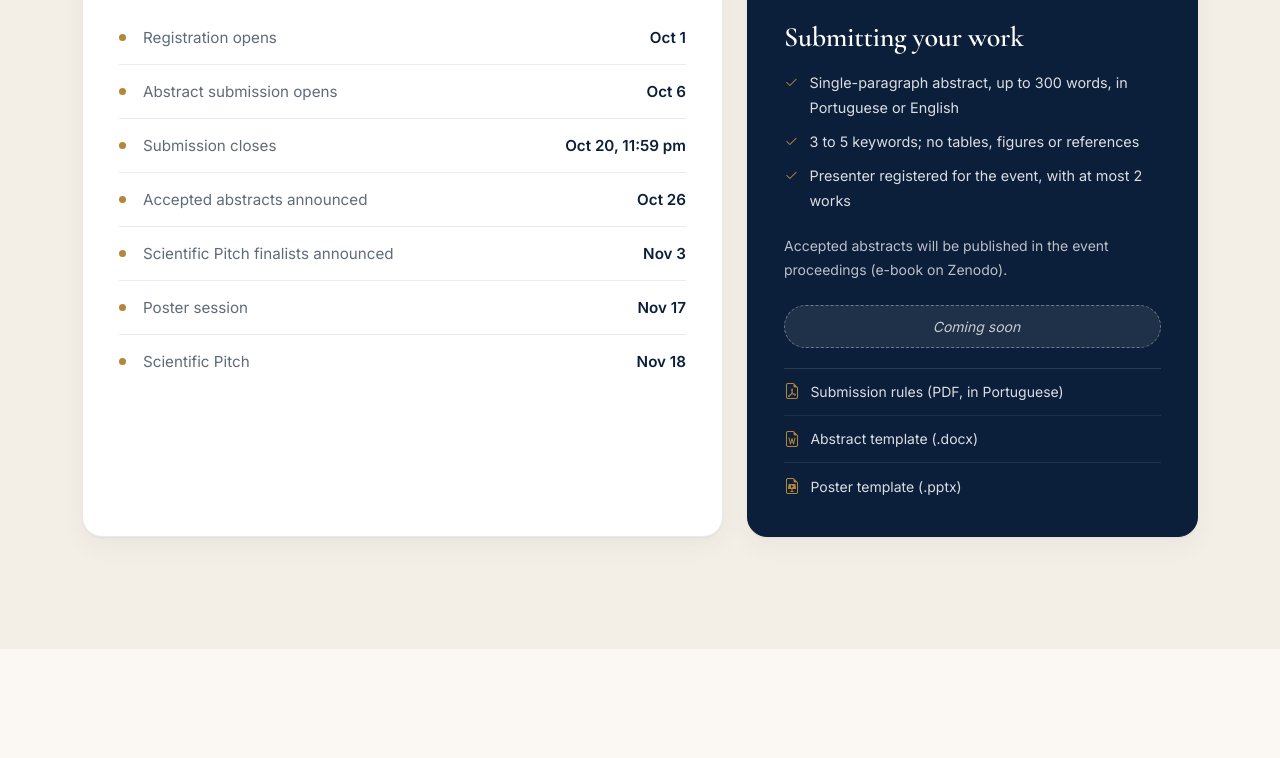
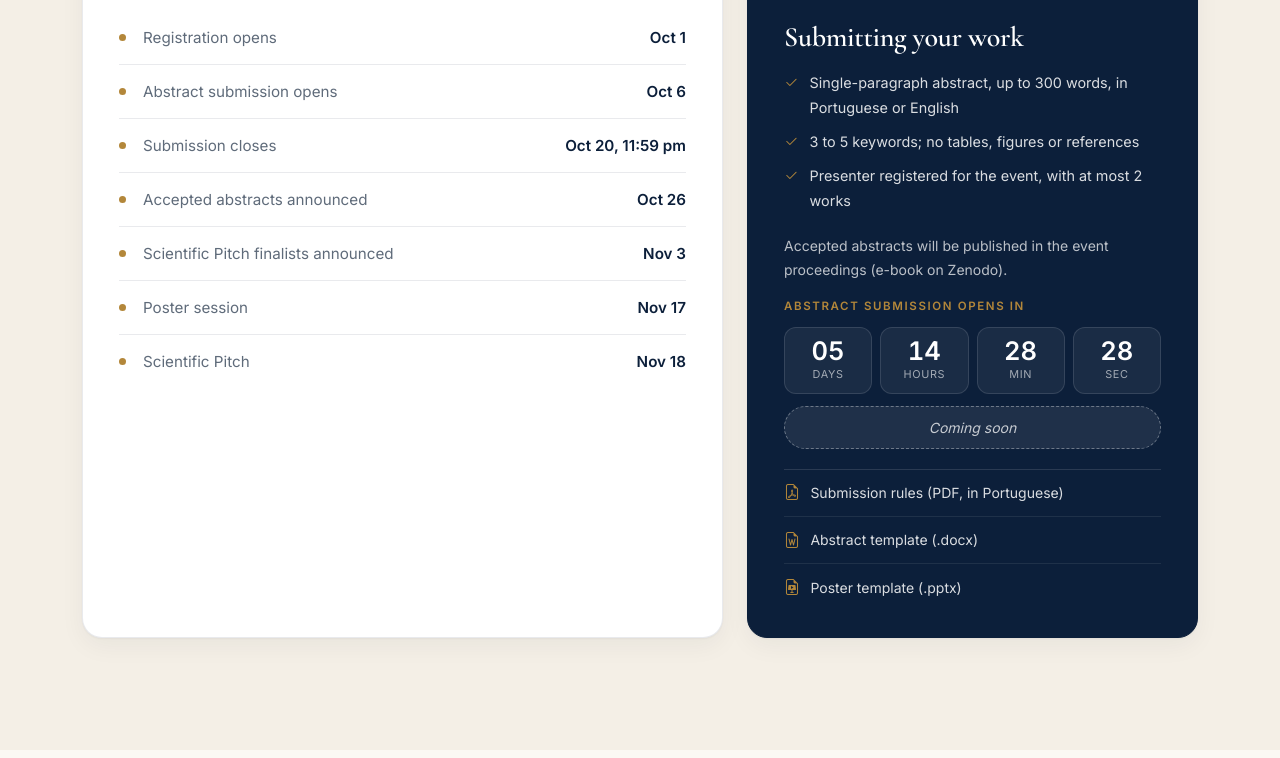
Before and after one commit to omixlab/neuromicrobioma-2026, a plain HTML site: page index.html in a window 1280 px wide. Shown: the part 5838-6596 px from the top of the page. Drawn offline with nearby package versions, Linux system fonts and the light colour scheme.

Commit message:
countdown

```diff
--- a/css/custom.css
+++ b/css/custom.css
@@ -246,15 +246,59 @@ a:hover { color: var(--gold); }
 
 .btn-outline-light-custom:hover { color: #fff; border-color: #fff; transform: translateY(-2px); }
 
-/* Form buttons not open yet: "disabled" shows the "Em breve" label and hides the external-link icon */
-.btn .soon { display: none; }
+/* Countdown until a form opens (js/script.js hides it and enables the button at zero) */
+.countdown { margin-top: 1.75rem; }
+.countdown + .btn { margin-top: 0.75rem !important; }
 
-.btn.disabled .soon {
-  display: inline;
-  margin-left: 0.5rem;
-  font-weight: 400;
+.countdown-label {
+  margin: 0 0 0.6rem;
+  font-size: 0.72rem !important;
+  font-weight: 600;
+  letter-spacing: 0.14em;
+  text-transform: uppercase;
+  color: var(--gold) !important;
 }
 
+.countdown-units {
+  display: grid;
+  grid-template-columns: repeat(4, 1fr);
+  gap: 0.5rem;
+}
+
+.countdown-unit {
+  display: flex;
+  flex-direction: column;
+  align-items: center;
+  padding: 0.6rem 0.25rem;
+  border-radius: 12px;
+  background: var(--cream);
+  border: 1px solid var(--border);
+}
+
+.countdown-unit strong {
+  font-size: 1.6rem;
+  font-weight: 600;
+  line-height: 1.1;
+  font-variant-numeric: tabular-nums;
+  color: var(--navy);
+}
+
+.countdown-unit small {
+  font-size: 0.68rem;
+  letter-spacing: 0.06em;
+  text-transform: uppercase;
+  color: var(--text-muted);
+}
+
+.countdown-dark { margin-top: 0.5rem; }
+.countdown-dark .countdown-unit { background: rgba(255, 255, 255, 0.06); border-color: rgba(255, 255, 255, 0.12); }
+.countdown-dark .countdown-unit strong { color: #fff; }
+.countdown-dark .countdown-unit small { color: rgba(255, 255, 255, 0.6); }
+
+/* Form buttons not open yet: while "disabled", only "Em breve" shows; once enabled, the label and icon */
+.btn .soon { display: none; }
+.btn.disabled .soon { display: inline; font-weight: 400; }
+.btn.disabled .btn-label,
 .btn.disabled .bi-box-arrow-up-right { display: none; }
 
 .btn-primary-custom.disabled {
--- a/index.html
+++ b/index.html
@@ -240,9 +240,19 @@
               <li data-i18n="submissao.n3">Apresentador inscrito no evento, com no máximo 2 trabalhos</li>
             </ul>
             <p class="small" data-i18n="submissao.anais">Os resumos aprovados serão publicados nos anais do evento (e-book no Zenodo).</p>
-            <!-- Desativado por enquanto. Para liberar: troque data-href por href e remova "disabled" e aria-disabled. -->
-            <a data-href="https://forms.gle/GdvopGb6J3j7WzoKA" target="_blank" rel="noopener" class="btn btn-light-custom w-100 mt-2 disabled" aria-disabled="true">
-              <!--<span data-i18n="submissao.enviar">Enviar resumo</span> <i class="bi bi-box-arrow-up-right ms-1"></i>-->
+            <div class="countdown countdown-dark" id="contagem-submissao" role="timer" hidden>
+              <p class="countdown-label" data-i18n="contagem.submissao">A submissão de resumos abre em</p>
+              <div class="countdown-units">
+                <span class="countdown-unit"><strong data-unit="d">00</strong><small data-i18n="contagem.dias">dias</small></span>
+                <span class="countdown-unit"><strong data-unit="h">00</strong><small data-i18n="contagem.horas">horas</small></span>
+                <span class="countdown-unit"><strong data-unit="m">00</strong><small data-i18n="contagem.min">min</small></span>
+                <span class="countdown-unit"><strong data-unit="s">00</strong><small data-i18n="contagem.seg">seg</small></span>
+              </div>
+            </div>
+            <!-- Liberado automaticamente por js/script.js na data de data-abre (horário de Brasília). -->
+            <a data-href="https://forms.gle/GdvopGb6J3j7WzoKA" data-abre="2026-10-06T00:00:00-03:00" data-contagem="contagem-submissao"
+               target="_blank" rel="noopener" class="btn btn-light-custom w-100 mt-2 disabled" aria-disabled="true">
+              <span class="btn-label" data-i18n="submissao.enviar">Enviar resumo</span> <i class="bi bi-box-arrow-up-right ms-1"></i>
               <em class="soon" data-i18n="geral.emBreve">Em breve</em>
             </a>
             <ul class="dark-links">
@@ -287,9 +297,19 @@
               <li data-i18n="inscricao.s3">Se for apresentar trabalho, envie também o resumo pelo <a href="#submissao">formulário de submissão</a>.</li>
               <li data-i18n="inscricao.s4">Aguarde a confirmação da organização no e-mail informado.</li>
             </ol>
-            <!-- Desativado por enquanto. Para liberar: troque data-href por href e remova "disabled" e aria-disabled. -->
-            <a data-href="https://forms.gle/zXvV6Z98szhgkkAS8" target="_blank" rel="noopener" class="btn btn-primary-custom btn-block-custom disabled" aria-disabled="true">
-              <!--<span data-i18n="inscricao.botao">Abrir formulário de inscrição</span> <i class="bi bi-box-arrow-up-right ms-1"></i>-->
+            <div class="countdown" id="contagem-inscricao" role="timer" hidden>
+              <p class="countdown-label" data-i18n="contagem.inscricao">As inscrições abrem em</p>
+              <div class="countdown-units">
+                <span class="countdown-unit"><strong data-unit="d">00</strong><small data-i18n="contagem.dias">dias</small></span>
+                <span class="countdown-unit"><strong data-unit="h">00</strong><small data-i18n="contagem.horas">horas</small></span>
+                <span class="countdown-unit"><strong data-unit="m">00</strong><small data-i18n="contagem.min">min</small></span>
+                <span class="countdown-unit"><strong data-unit="s">00</strong><small data-i18n="contagem.seg">seg</small></span>
+              </div>
+            </div>
+            <!-- Liberado automaticamente por js/script.js na data de data-abre (horário de Brasília). -->
+            <a data-href="https://forms.gle/zXvV6Z98szhgkkAS8" data-abre="2026-10-01T00:00:00-03:00" data-contagem="contagem-inscricao"
+               target="_blank" rel="noopener" class="btn btn-primary-custom btn-block-custom disabled" aria-disabled="true">
+              <span class="btn-label" data-i18n="inscricao.botao">Abrir formulário de inscrição</span> <i class="bi bi-box-arrow-up-right ms-1"></i>
               <em class="soon" data-i18n="geral.emBreve">Em breve</em>
             </a>
             <p class="note mt-3 text-center" data-i18n="inscricao.nota">O preenchimento do formulário não garante a vaga até a confirmação da organização.</p>
@@ -449,6 +469,7 @@
               <li>Cristiane Luchese</li>
               <li>Daniela Hartwig de Oliveira</li>
               <li>Frederico Schmitt Kremer</li>
+              <li>Isadora Cosenza Vieira da Silva</li>
               <li>Simone Pieniz</li>
             </ul>
           </div>
--- a/js/i18n.js
+++ b/js/i18n.js
@@ -172,7 +172,14 @@
     'footer.copy': '&copy; 2026 NeuroMicrobioma · Neurobiotechnology Research Group (GPN) · UFPel',
 
     'geral.fechar': 'Close',
-    'geral.emBreve': 'Coming soon'
+    'geral.emBreve': 'Coming soon',
+
+    'contagem.inscricao': 'Registration opens in',
+    'contagem.submissao': 'Abstract submission opens in',
+    'contagem.dias': 'days',
+    'contagem.horas': 'hours',
+    'contagem.min': 'min',
+    'contagem.seg': 'sec'
   };
 
   const LANGS = ['pt', 'en'];
--- a/js/script.js
+++ b/js/script.js
@@ -20,6 +20,7 @@ document.addEventListener('DOMContentLoaded', function () {
 
   setupDirections();
   setupCalendar();
+  setupCountdowns();
 
   if (!('IntersectionObserver' in window)) {
     document.querySelectorAll('.reveal').forEach(el => el.classList.add('visible'));
@@ -126,6 +127,54 @@ function setupCalendar() {
   });
 }
 
+// Form buttons stay disabled until data-abre (ISO date with the -03:00 Brasília offset).
+// Before that, the countdown in data-contagem is shown; at zero the button gets its
+// href and the countdown is hidden. Comparing epoch times makes it right in any time zone.
+function setupCountdowns() {
+  const pad = n => String(n).padStart(2, '0');
+
+  document.querySelectorAll('[data-abre]').forEach(button => {
+    const opensAt = new Date(button.dataset.abre).getTime();
+    const box = document.getElementById(button.dataset.contagem);
+    if (isNaN(opensAt)) {
+      console.warn('Invalid data-abre:', button.dataset.abre);
+      return;
+    }
+
+    const enable = () => {
+      button.href = button.dataset.href;
+      button.classList.remove('disabled');
+      button.removeAttribute('aria-disabled');
+      if (box) box.hidden = true;
+    };
+
+    if (Date.now() >= opensAt) {
+      enable();
+      return;
+    }
+    if (!box) return;
+
+    const units = {};
+    box.querySelectorAll('[data-unit]').forEach(el => { units[el.dataset.unit] = el; });
+    box.hidden = false;
+
+    let timer;
+    const tick = () => {
+      const left = Math.max(0, Math.ceil((opensAt - Date.now()) / 1000));
+      units.d.textContent = pad(Math.floor(left / 86400));
+      units.h.textContent = pad(Math.floor(left % 86400 / 3600));
+      units.m.textContent = pad(Math.floor(left % 3600 / 60));
+      units.s.textContent = pad(left % 60);
+      if (left === 0) {
+        clearInterval(timer);
+        enable();
+      }
+    };
+    tick();
+    timer = setInterval(tick, 1000);
+  });
+}
+
 // Copy PIX Key function
 function copyPixKey() {
   const pixKey = document.getElementById('pixKey').textContent.trim();
```
Also changed, not shown: 1 other file.
